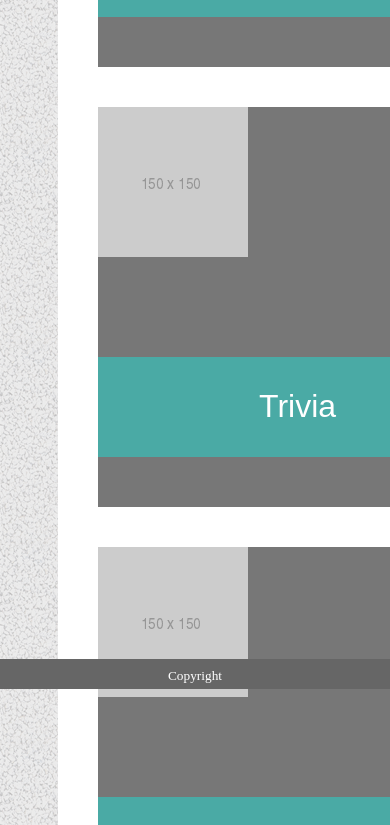
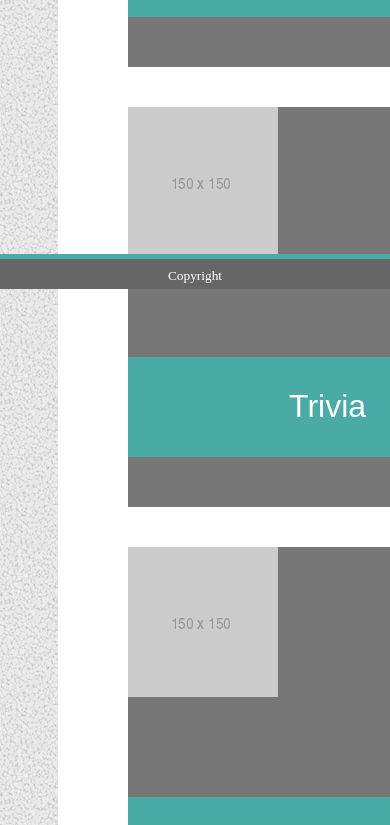
Before and after one commit to scottlehman/Responsive-Portfolio, a plain HTML site: page portfolio.html in a window 390 px wide. Shown: the part 555-1380 px from the top of the page. Drawn offline with Linux system fonts and the light colour scheme.

Commit message:
updated a few things

```diff
--- a/assets/css/style.css
+++ b/assets/css/style.css
@@ -53,6 +53,7 @@ body {
 .navBar a:hover {
     text-decoration: underline;
 }
+
 /* End Navbar section */
 
 /* This is the container I used for all pages to maintain a consistent look */
@@ -148,6 +149,7 @@ input {
 /* This is the Portfolio section */
 .section3 {
     /* margin: auto; */
+    margin: auto;
     width: 960px;
     min-height: 300px;
     padding-top: 10px;
@@ -213,10 +215,7 @@ a:hover {
     padding-top: 10px;
     border-style: solid;
     border-color: #4aaaa5;
-    border-top: 15px;
-    border-bottom: 0px;
-    border-left: 0px;
-    border-right: 0px;
+    border-width: 5px 0px 0px 0px;
 }
 
 @media screen and (max-width: 980px) {
@@ -310,7 +309,7 @@ a:hover {
 
     @media screen and (max-width: 640px) {
 
-        .header{
+        .header {
             position: static;
             width: 639px;
             height: 100px;
@@ -368,13 +367,11 @@ a:hover {
             z-index: 1;
             height: 400px;
             width: 400px;
-            margin: 20px 20px;
+            margin: 20px 0px 20px 50px;
             background: #777777;
         }
 
         .pimg {
-
-
             position: absolute;
             z-index: 2;
             margin: 0 0;
@@ -391,16 +388,6 @@ a:hover {
             margin-top: 250px;
         }
 
-        .foot1 {
-            position: absolute;
-            left: 0;
-            bottom: -400px;
-            margin-top: 20px;
-        }
-
     }
 
-
-
-
 }
```
Also changed, not shown: contact.html (+9 -6 lines), index.html (+9 -7 lines), portfolio.html (+5 -2 lines).
